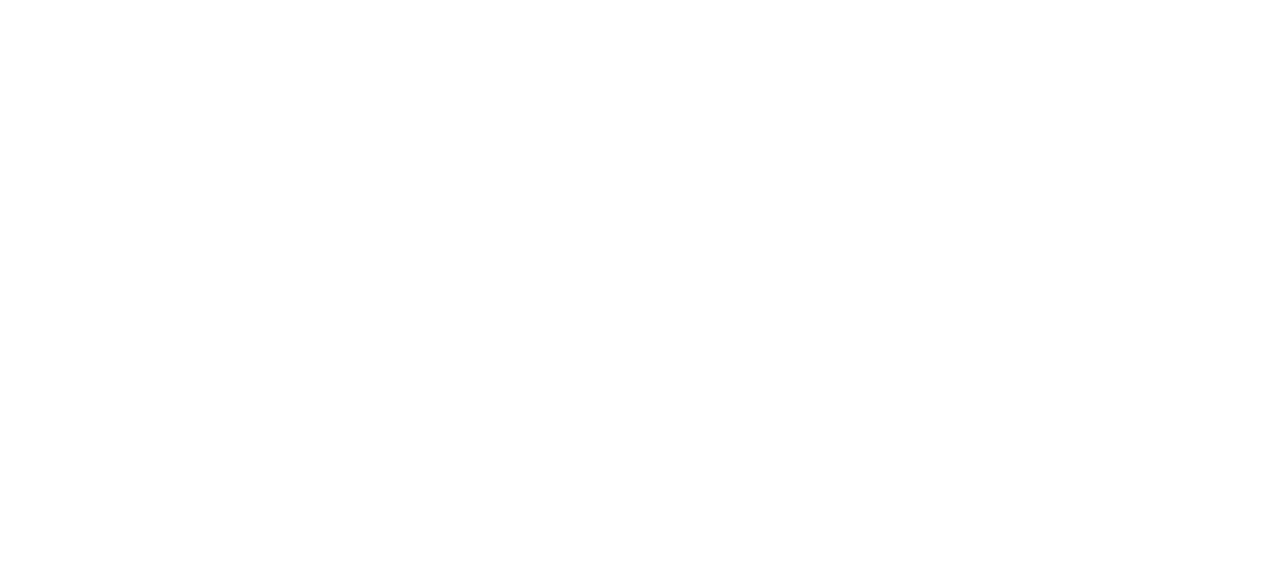
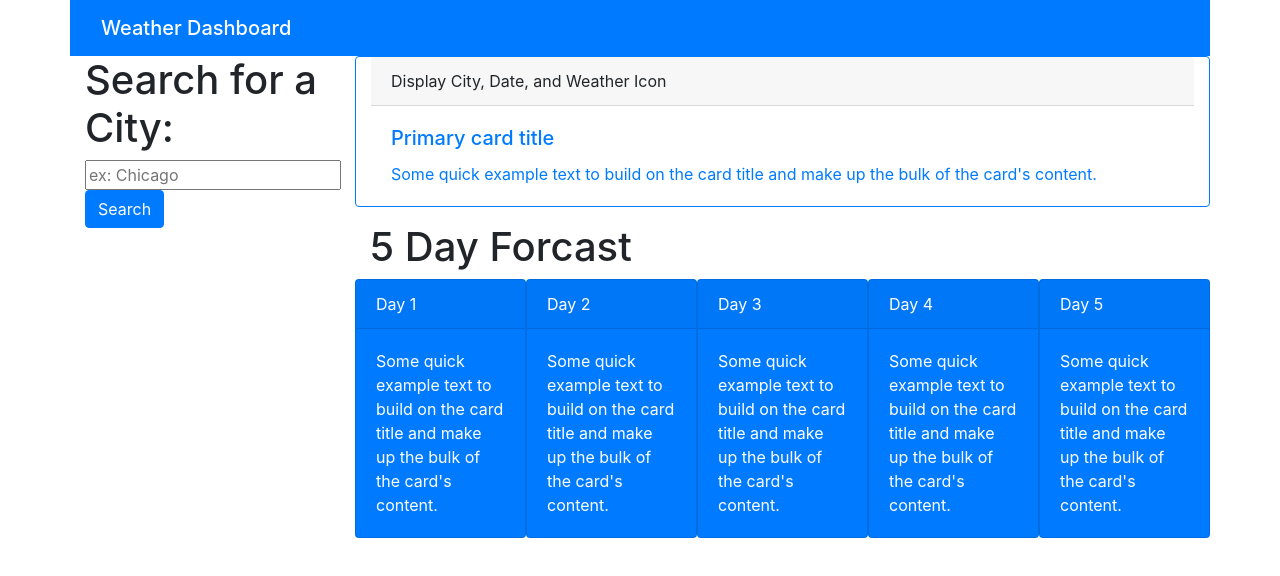
Before and after one commit to JSumis/06-homework, a plain HTML site: page index.html in a window 1280 px wide. Drawn offline with nearby package versions, Linux system fonts and the light colour scheme.

Commit message:
added bootstrap css cards and js functions for citySearch

```diff
--- a/assets/css/style.css
+++ b/assets/css/style.css
@@ -1 +1 @@
-/* style sheet
+/* style sheet */
--- a/assets/js/script.js
+++ b/assets/js/script.js
@@ -1,54 +1,87 @@
-//javascript page
 
-// psuedo-code
+console.log("hello");
+
+var apiKey = "52b2951fafc393d5feca833b40a0a903";
+var citySearch = document.getElementById("city-search").value;
+var weatherAPIurl = "https://api.openweathermap.org/data/2.5/forecast?q="+citySearch+"&appid="+ apiKey;
 
 
 
 
-// requirements:
 
-// 06 Server - Side APIs: Weather Dashboard
-// Your Task
-// Third - party APIs allow developers to access their data and functionality by making requests with specific parameters to a URL.Developers are often tasked with retrieving data from another application 's API and using it in the context of their own. Your challenge is to build a weather dashboard that will run in the browser and feature dynamically updated HTML and CSS.
 
-// Use the OpenWeather One Call API to retrieve weather data
-// for cities.Read through the documentation
-// for setup and usage instructions.You will use localStorage to store any persistent data.
+function populateCityWeather(e){
+    e.preventDefault();
+    var weatherAPIurl = "https://api.openweathermap.org/data/2.5/forecast?q="+citySearch+"&appid="+ apiKey;
+    console.log("It works!", citySearch)
+    fetch(weatherAPIurl)
+.then(function(res) {
+    return res.json()
 
-// User Story
-// AS A traveler
-// I WANT to see the weather outlook
-// for multiple cities
-// SO THAT I can plan a trip accordingly
-// Acceptance Criteria
-// GIVEN a weather dashboard with form inputs
-// WHEN I search
-// for a city
-// THEN I am presented with current and future conditions
-// for that city and that city is added to the search history
-// WHEN I view current weather conditions
-// for that city
-// THEN I am presented with the city name, the date, an icon representation of weather conditions, the temperature, the humidity, the wind speed, and the UV index
-// WHEN I view the UV index
-// THEN I am presented with a color that indicates whether the conditions are favorable, moderate, or severe
-// WHEN I view future weather conditions
-// for that city
-// THEN I am presented with a 5 - day forecast that displays the date, an icon representation of weather conditions, the temperature, the wind speed, and the humidity
-// WHEN I click on a city in the search history
-// THEN I am again presented with current and future conditions
-// for that city
-// Mock - Up
-// The following image shows the web application 's appearance and functionality:
+})
+.then(function(result){
+    console.log(result)
+})
+}
 
-// The weather app includes a search option, a list of cities, and a five - day forecast and current weather conditions
-// for Atlanta.
+document.getElementById("searchBtn").addEventListener("click", populateCityWeather);
 
-// Grading Requirements
-// This homework is graded based on the following criteria:
 
-//     Technical Acceptance Criteria: 40 %
-//     Satisfies all of the above acceptance criteria plus the following:
+/* psuedo-code
+create basic navbar with title
+create search for a city form on left
+past searches save to local storage and are displayed below search field
+create a div to the right showing search city and api data points for temp, wind, humidity, and UV index
+use fetch api function
+create another div for 5 day forcast (1 card for each day) with date format 3/31/21, weather icon (cloudy rainy, sunny, etc) temp, wind, humidity
+*/
 
-//     Uses the OpenWeather API to retrieve weather data.
 
-// Uses localStorage to store persistent data.
+
+
+
+
+
+
+
+
+/* requirements:
+06 Server - Side APIs: Weather Dashboard
+Your Task
+Third - party APIs allow developers to access their data and functionality by making requests with specific parameters to a URL.Developers are often tasked with retrieving data from another application 's API and using it in the context of their own. Your challenge is to build a weather dashboard that will run in the browser and feature dynamically updated HTML and CSS.
+
+Use the OpenWeather One Call API to retrieve weather data
+for cities.Read through the documentation
+for setup and usage instructions.You will use localStorage to store any persistent data.
+
+User Story
+AS A traveler I WANT to see the weather outlook for multiple cities SO THAT I can plan a trip accordingly
+
+Acceptance Criteria
+GIVEN a weather dashboard with form inputs
+WHEN I search for a city
+THEN I am presented with current and future conditions for that city and that city is added to the search history
+WHEN I view current weather conditions for that city
+THEN I am presented with the city name, the date, an icon representation of weather conditions, the temperature, the humidity, the wind speed, and the UV index
+WHEN I view the UV index
+THEN I am presented with a color that indicates whether the conditions are favorable, moderate, or severe
+WHEN I view future weather conditions for that city
+THEN I am presented with a 5 - day forecast that displays the date, an icon representation of weather conditions, the temperature, the wind speed, and the humidity
+WHEN I click on a city in the search history
+THEN I am again presented with current and future conditions for that city
+Mock - Up
+The following image shows the web application 's appearance and functionality:
+
+The weather app includes a search option, a list of cities, and a five - day forecast and current weather conditions
+for Atlanta.
+
+Grading Requirements
+This homework is graded based on the following criteria:
+
+    Technical Acceptance Criteria: 40 %
+    Satisfies all of the above acceptance criteria plus the following:
+
+    Uses the OpenWeather API to retrieve weather data.
+
+Uses localStorage to store persistent data.
+*/
--- a/index.html
+++ b/index.html
@@ -6,10 +6,99 @@
     <meta http-equiv="X-UA-Compatible" content="IE=edge">
     <meta name="viewport" content="width=device-width, initial-scale=1.0">
     <title>Weather Dashboard</title>
+    <link rel="stylesheet" href="https://cdn.jsdelivr.net/npm/bootstrap@4.6.0/dist/css/bootstrap.min.css"
+        integrity="sha384-B0vP5xmATw1+K9KRQjQERJvTumQW0nPEzvF6L/Z6nronJ3oUOFUFpCjEUQouq2+l" crossorigin="anonymous">
     <link rel="stylesheet" href="assets/css/style.css" />
 </head>
 
 <body>
+    <div class="container">
+
+        <div class="row ">
+            <div class="col-md-12 bg-primary">
+                <header>
+                    <nav id="nav-text" class="navbar navbar-dark ">
+                        <span class="navbar-brand mb-0 h1">Weather Dashboard</span>
+                    </nav>
+                </header>
+            </div>
+        </div>
+
+        <div class="row">
+            <div class="col-md-3">
+                <h1>Search for a City:</h1>
+                <aside>
+                    <form>
+                        <div>
+                            <input type="text" id="city-search" placeholder="ex: Chicago" />
+                        </div>
+                        <button id="searchBtn" type="button" class="btn btn-primary">Search</button>
+                    </form>
+                </aside>
+            </div>
+
+            <div class="col-md-9">
+                <main>
+                    <div class="row row-col-md-5">
+                        <div class="card border-primary col-md-12 mb-3">
+                            <div class="card-header">Display City, Date, and Weather Icon</div>
+                            <div class="card-body text-primary">
+                                <h5 class="card-title">Primary card title</h5>
+                                <p class="card-text">Some quick example text to build on the card title and make up the
+                                    bulk of the card's content.</p>
+                            </div>
+                        </div>
+                    </div>
+                    <h1>5 Day Forcast</h1>
+                    <div class="row row-cols-1 row-cols-md-5">
+                        <div class="card text-white bg-primary mb-3" style="max-width: 18rem;">
+                            <div class="card-header">Day 1</div>
+                            <div class="card-body">
+                                <p class="card-text">Some quick example text to build on the card title and make up the
+                                    bulk of the card's content.</p>
+                            </div>
+                        </div>
+                        <div class="card text-white bg-primary mb-3" style="max-width: 18rem;">
+                            <div class="card-header">Day 2</div>
+                            <div class="card-body">
+                                <p class="card-text">Some quick example text to build on the card title and make up the
+                                    bulk of the card's content.</p>
+                            </div>
+                        </div>
+                        <div class="card text-white bg-primary mb-3" style="max-width: 18rem;">
+                            <div class="card-header">Day 3</div>
+                            <div class="card-body">
+                                <p class="card-text">Some quick example text to build on the card title and make up the
+                                    bulk of the card's content.</p>
+                            </div>
+                        </div>
+                        <div class="card text-white bg-primary mb-3" style="max-width: 18rem;">
+                            <div class="card-header">Day 4</div>
+                            <div class="card-body">
+                                <p class="card-text">Some quick example text to build on the card title and make up the
+                                    bulk of the card's content.</p>
+                            </div>
+                        </div>
+                        <div class="card text-white bg-primary mb-3" style="max-width: 18rem;">
+                            <div class="card-header">Day 5</div>
+                            <div class="card-body">
+                                <p class="card-text">Some quick example text to build on the card title and make up the
+                                    bulk of the card's content.</p>
+                            </div>
+                        </div>
+                    </div>
+                </main>
+            </div>
+        </div>
+    </div>
+
+    </div>
+    <script src="https://code.jquery.com/jquery-3.5.1.slim.min.js"
+        integrity="sha384-DfXdz2htPH0lsSSs5nCTpuj/zy4C+OGpamoFVy38MVBnE+IbbVYUew+OrCXaRkfj" crossorigin="anonymous">
+        </script>
+    <script src="https://cdn.jsdelivr.net/npm/bootstrap@4.6.0/dist/js/bootstrap.bundle.min.js"
+        integrity="sha384-Piv4xVNRyMGpqkS2by6br4gNJ7DXjqk09RmUpJ8jgGtD7zP9yug3goQfGII0yAns"
+        crossorigin="anonymous"></script>
     <script src="./assets/js/script.js"></script>
 </body>
 
```
